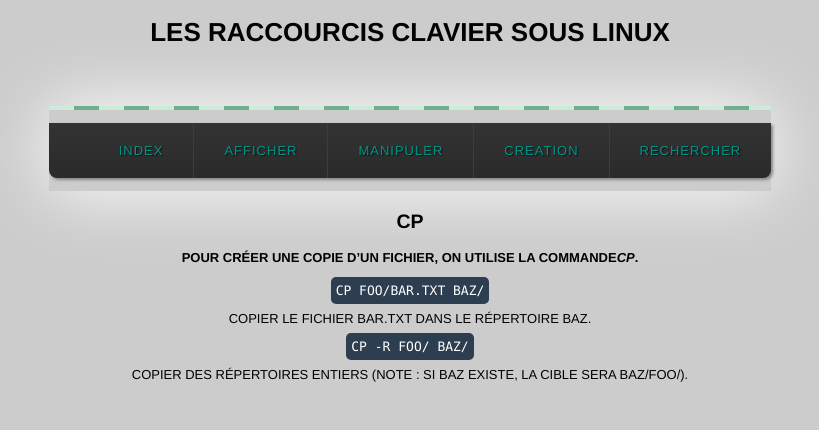
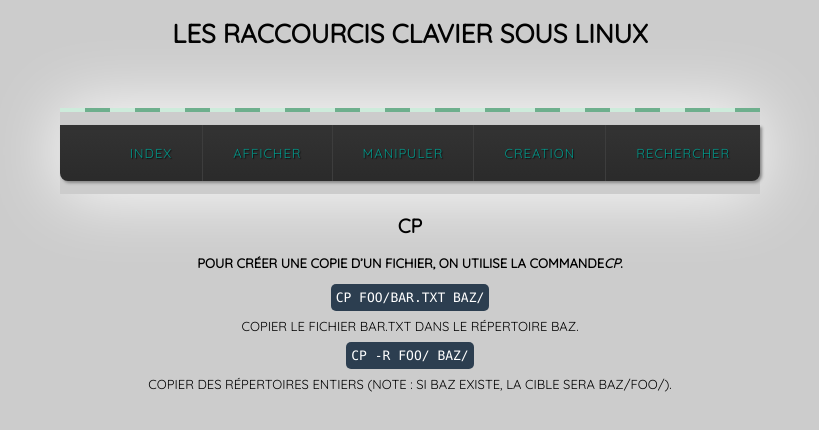
Before and after one commit to jibigit/cp, a plain HTML site: page index.html in a window 1280 px wide. Shown: the whole page, without its empty margins (230-1049 px from the left). Drawn offline with Linux system fonts and the light colour scheme.

Commit message:
change fonts

```diff
--- a/style.css
+++ b/style.css
@@ -2,7 +2,7 @@
 
 body {
   background: #ccc;
-  font-family: helvetica, arial, serif;
+  font-family: 'Quicksand', arial, serif;
   font-size: 13px;
   text-transform: uppercase;
   text-align: center;
```
